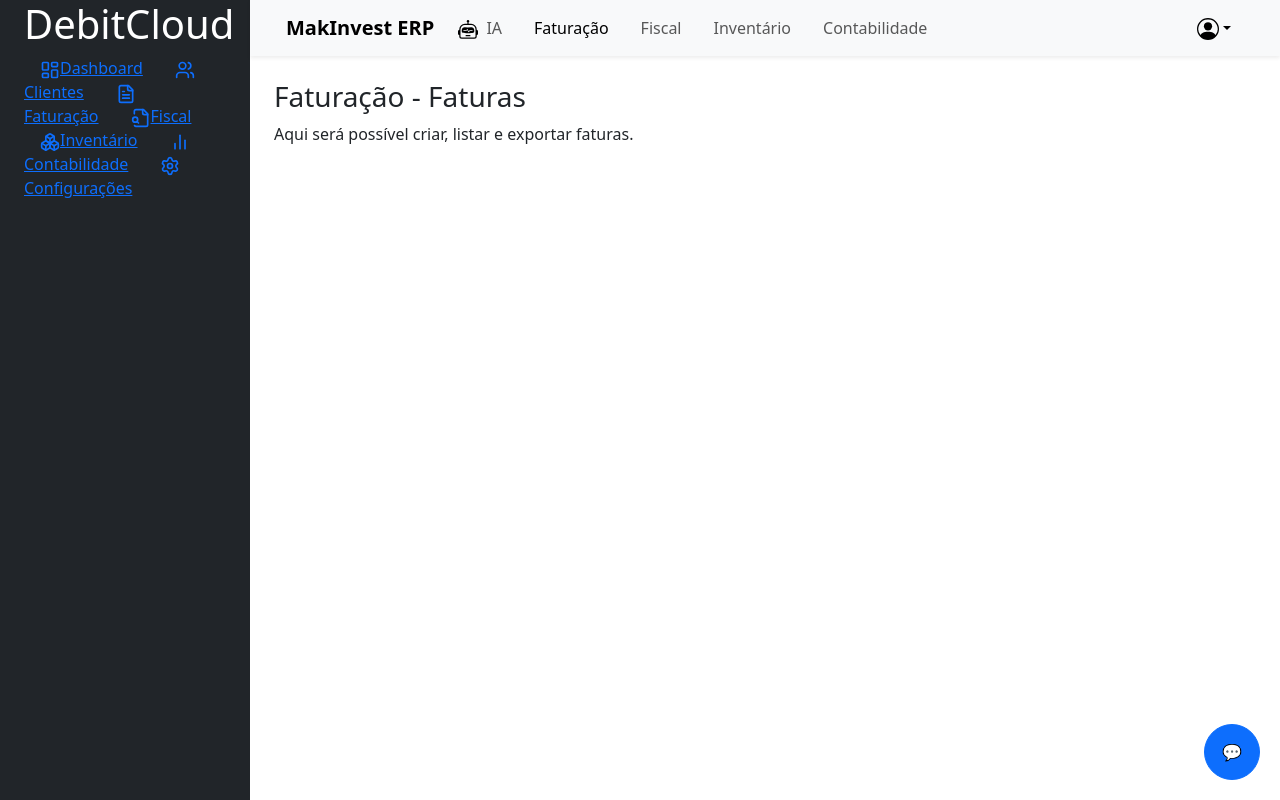
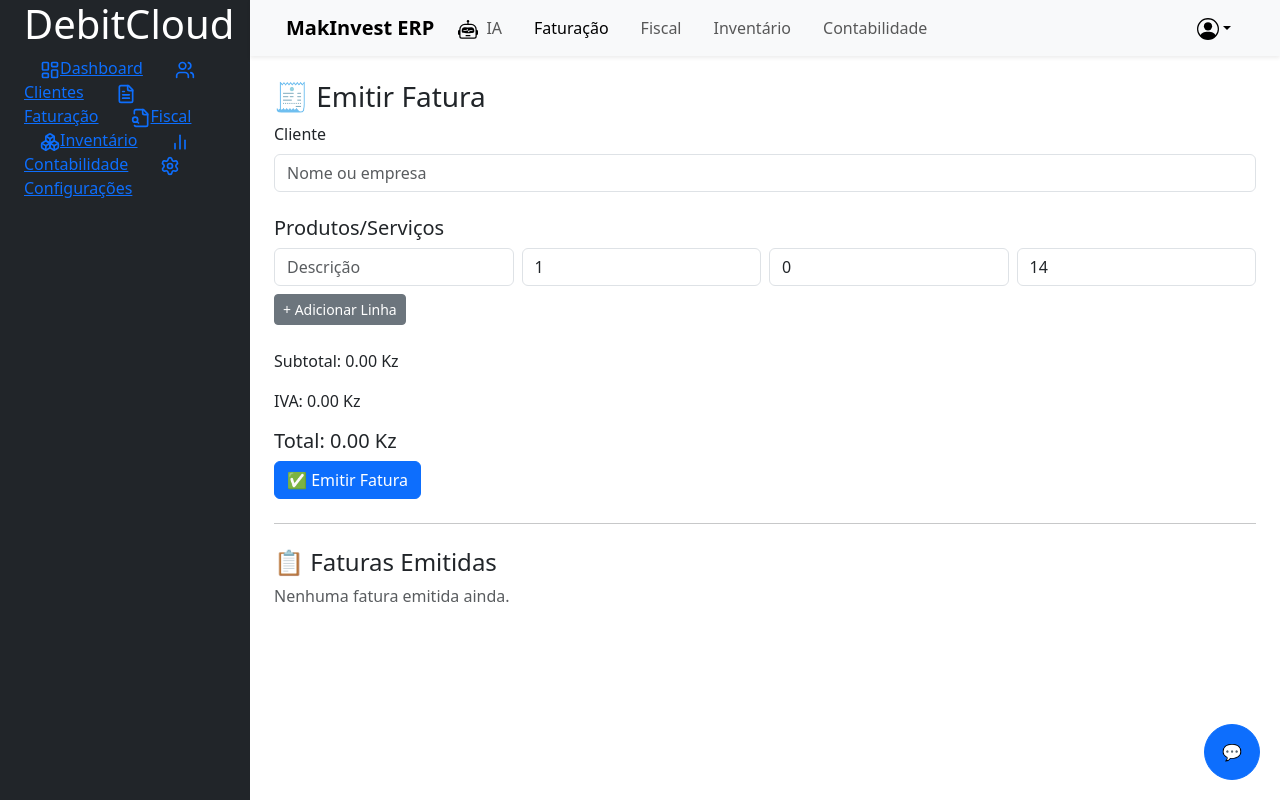
Before and after one commit to andersonmakai/debitcloud-scan, a React (Vite) app: page /faturacao/faturas in a window 1280 px wide. Built offline with nearby package versions, Linux system fonts and the light colour scheme.

Commit message:
cocomitando

```diff
--- a/package.json
+++ b/package.json
@@ -11,10 +11,12 @@
   },
   "dependencies": {
     "bootstrap": "^5.3.7",
+    "chart.js": "^4.5.0",
     "lucide-react": "^0.525.0",
     "react": "^19.1.0",
     "react-bootstrap": "^2.10.10",
     "react-bootstrap-icons": "^1.11.6",
+    "react-chartjs-2": "^5.3.0",
     "react-dom": "^19.1.0",
     "react-router-dom": "^7.6.3",
     "recharts": "^3.1.0"
--- a/src/pages/Faturacao/Faturas.tsx
+++ b/src/pages/Faturacao/Faturas.tsx
@@ -1,10 +1,190 @@
+import { useState, useEffect } from "react";
 import DashboardLayout from "../../layout/DashboardLayout";
+import { Form, Button, Table, Alert } from "react-bootstrap";
+
+type LinhaProduto = {
+  descricao: string;
+  quantidade: number;
+  preco: number;
+  iva: number;
+};
+
+type Fatura = {
+  numero: string;
+  cliente: string;
+  data: string;
+  linhas: LinhaProduto[];
+  subtotal: number;
+  totalIVA: number;
+  total: number;
+};
 
 const Faturas = () => {
+  const [cliente, setCliente] = useState("");
+  const [linhas, setLinhas] = useState<LinhaProduto[]>([
+    { descricao: "", quantidade: 1, preco: 0, iva: 14 },
+  ]);
+  const [faturas, setFaturas] = useState<Fatura[]>([]);
+  const [sucesso, setSucesso] = useState(false);
+
+  useEffect(() => {
+    const salvas = localStorage.getItem("faturasEmitidas");
+    if (salvas) setFaturas(JSON.parse(salvas));
+  }, []);
+
+  const calcularTotais = () => {
+    const subtotal = linhas.reduce(
+      (acc, linha) => acc + linha.quantidade * linha.preco,
+      0
+    );
+    const totalIVA = linhas.reduce(
+      (acc, linha) =>
+        acc + (linha.quantidade * linha.preco * linha.iva) / 100,
+      0
+    );
+    return { subtotal, totalIVA, total: subtotal + totalIVA };
+  };
+
+  const handleEmitir = () => {
+    if (!cliente.trim()) return alert("Preencha o nome do cliente.");
+
+    const temProduto = linhas.some((l) => l.descricao && l.preco > 0);
+    if (!temProduto) return alert("Adicione pelo menos 1 produto.");
+
+    const { subtotal, totalIVA, total } = calcularTotais();
+
+    const novaFatura: Fatura = {
+      numero: `FT-${String(faturas.length + 1).padStart(4, "0")}`,
+      cliente,
+      data: new Date().toLocaleDateString(),
+      linhas,
+      subtotal,
+      totalIVA,
+      total,
+    };
+
+    const atualizadas = [...faturas, novaFatura];
+    setFaturas(atualizadas);
+    localStorage.setItem("faturasEmitidas", JSON.stringify(atualizadas));
+    setCliente("");
+    setLinhas([{ descricao: "", quantidade: 1, preco: 0, iva: 14 }]);
+    setSucesso(true);
+    setTimeout(() => setSucesso(false), 3000);
+  };
+
+  const handleLinhaChange = (
+    index: number,
+    campo: keyof LinhaProduto,
+    valor: any
+  ) => {
+    const novas = [...linhas];
+    novas[index] = {
+      ...novas[index],
+      [campo]: campo === "descricao" ? valor : Number(valor),
+    };
+    setLinhas(novas);
+  };
+
+  const adicionarLinha = () => {
+    setLinhas([...linhas, { descricao: "", quantidade: 1, preco: 0, iva: 14 }]);
+  };
+
+  const { subtotal, totalIVA, total } = calcularTotais();
+
   return (
     <DashboardLayout>
-      <h3>Faturação - Faturas</h3>
-      <p>Aqui será possível criar, listar e exportar faturas.</p>
+      <h3>🧾 Emitir Fatura</h3>
+
+      {sucesso && <Alert variant="success">✅ Fatura emitida com sucesso!</Alert>}
+
+      <Form className="mb-4">
+        <Form.Group className="mb-2">
+          <Form.Label>Cliente</Form.Label>
+          <Form.Control
+            type="text"
+            placeholder="Nome ou empresa"
+            value={cliente}
+            onChange={(e) => setCliente(e.target.value)}
+          />
+        </Form.Group>
+
+        <h5 className="mt-4">Produtos/Serviços</h5>
+        {linhas.map((linha, index) => (
+          <div key={index} className="d-flex gap-2 mb-2">
+            <Form.Control
+              type="text"
+              placeholder="Descrição"
+              value={linha.descricao}
+              onChange={(e) =>
+                handleLinhaChange(index, "descricao", e.target.value)
+              }
+            />
+            <Form.Control
+              type="number"
+              min={1}
+              value={linha.quantidade}
+              onChange={(e) =>
+                handleLinhaChange(index, "quantidade", e.target.value)
+              }
+            />
+            <Form.Control
+              type="number"
+              step="0.01"
+              value={linha.preco}
+              onChange={(e) =>
+                handleLinhaChange(index, "preco", e.target.value)
+              }
+            />
+            <Form.Control
+              type="number"
+              value={linha.iva}
+              onChange={(e) =>
+                handleLinhaChange(index, "iva", e.target.value)
+              }
+            />
+          </div>
+        ))}
+        <Button variant="secondary" size="sm" onClick={adicionarLinha}>
+          + Adicionar Linha
+        </Button>
+
+        <div className="mt-4">
+          <p>Subtotal: {subtotal.toFixed(2)} Kz</p>
+          <p>IVA: {totalIVA.toFixed(2)} Kz</p>
+          <h5>Total: {total.toFixed(2)} Kz</h5>
+        </div>
+
+        <Button variant="primary" onClick={handleEmitir}>
+          ✅ Emitir Fatura
+        </Button>
+      </Form>
+
+      <hr />
+      <h4 className="mt-4">📋 Faturas Emitidas</h4>
+      {faturas.length === 0 ? (
+        <p className="text-muted">Nenhuma fatura emitida ainda.</p>
+      ) : (
+        <Table striped bordered hover size="sm">
+          <thead>
+            <tr>
+              <th>#</th>
+              <th>Cliente</th>
+              <th>Data</th>
+              <th>Total</th>
+            </tr>
+          </thead>
+          <tbody>
+            {faturas.map((f, i) => (
+              <tr key={i}>
+                <td>{f.numero}</td>
+                <td>{f.cliente}</td>
+                <td>{f.data}</td>
+                <td>{f.total.toFixed(2)} Kz</td>
+              </tr>
+            ))}
+          </tbody>
+        </Table>
+      )}
     </DashboardLayout>
   );
 };
```
Also changed, not shown: 1 other file (tests, documents, lock files or other folders).
